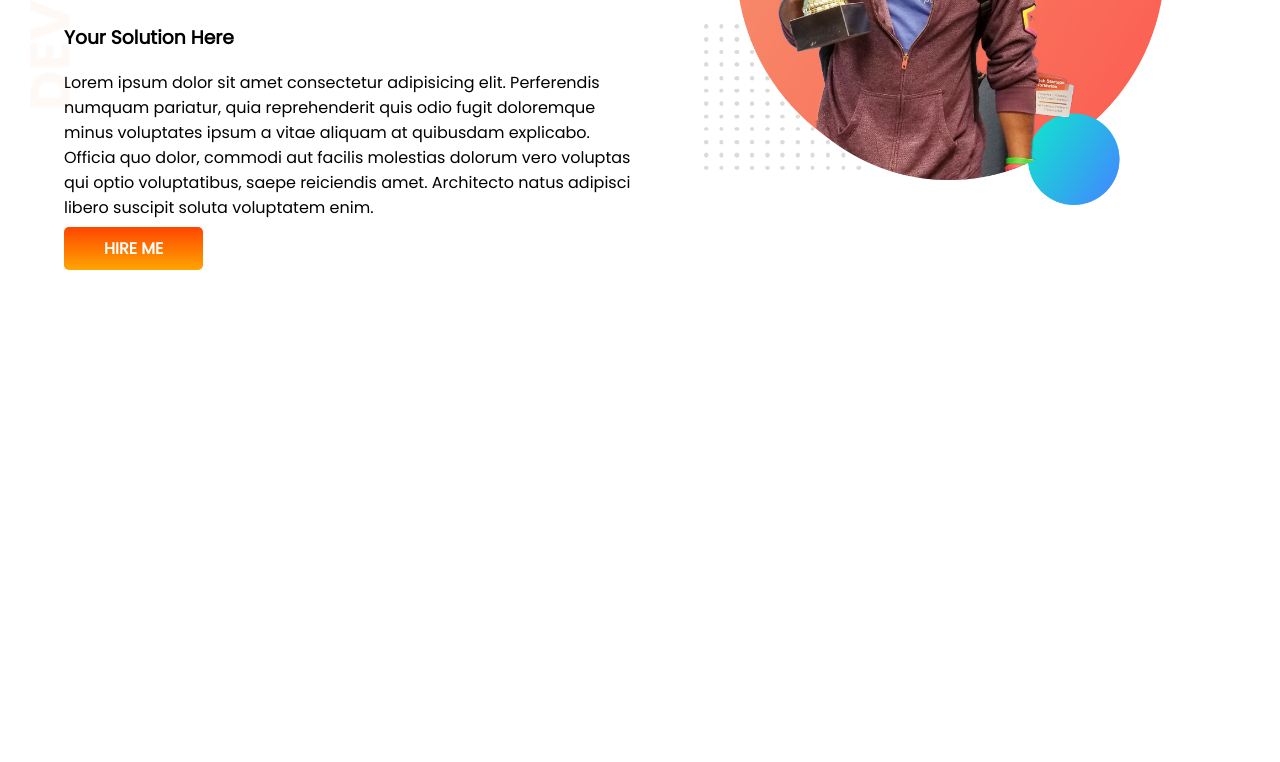
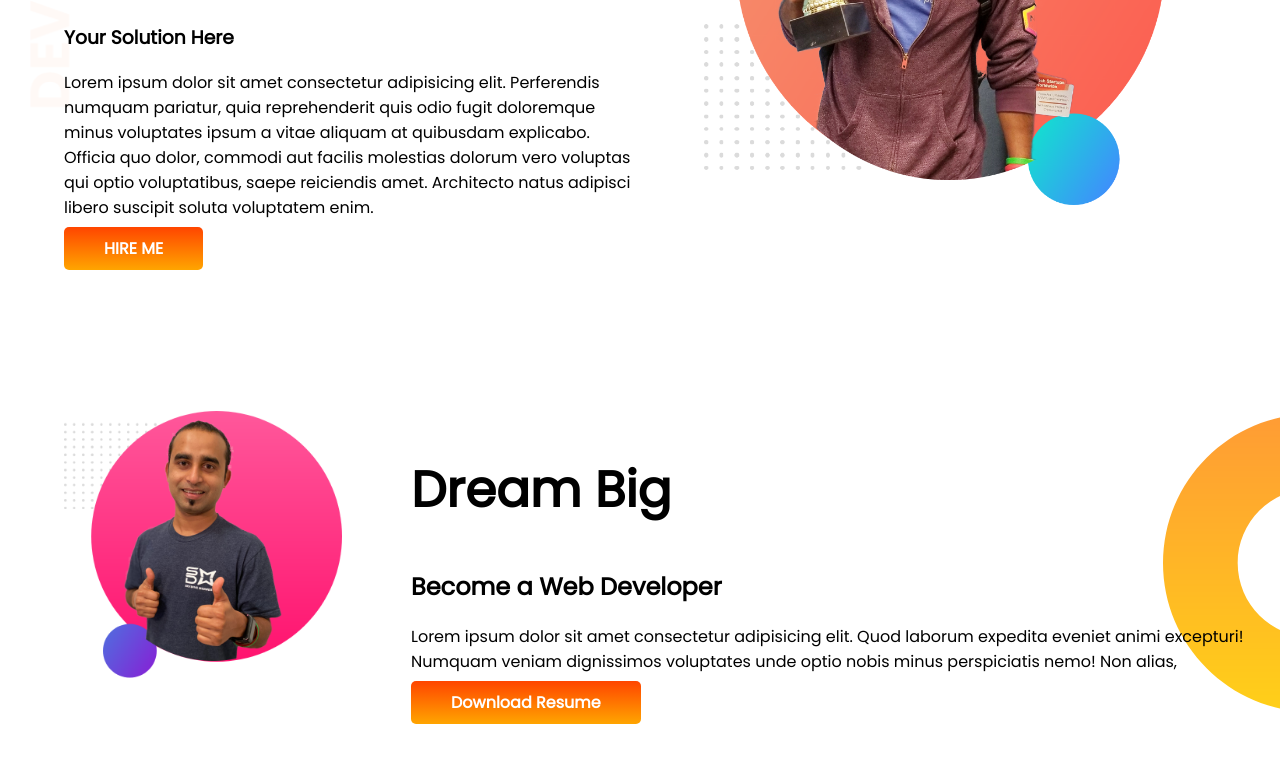
Before and after one commit to safayetbd/developer-portfolio, a plain HTML site: page index.html in a window 1280 px wide. Shown: the part 252-1014 px from the top of the page. Before the commit the page ends 800 px from the top, so only its background shows below. Drawn offline with Linux system fonts and the light colour scheme.

Commit message:
dream added

```diff
--- a/index.html
+++ b/index.html
@@ -11,7 +11,6 @@
       href="https://fonts.googleapis.com/css2?family=Poppins&display=swap"
       rel="stylesheet"
     />
-
     <link rel="stylesheet" href="style.css" />
   </head>
   <body>
@@ -28,7 +27,7 @@
           voluptatibus, saepe reiciendis amet. Architecto natus adipisci libero
           suscipit soluta voluptatem enim.
         </p>
-        <a class="button" target="blank" href="https://github.com/safayetbd/"
+        <a class="button" target="_blank" href="https://github.com/safayetbd/"
           >HIRE ME</a
         >
       </div>
@@ -37,5 +36,22 @@
         <img src="images/jhankar.png" alt="" />
       </div>
     </section>
+
+    <section class="dream-big">
+      <div class="half-width">
+        <img src="images/jhankar2.png" alt="" />
+      </div>
+
+      <div>
+        <h1>Dream Big</h1>
+        <h2>Become a Web Developer</h2>
+        <p>
+          Lorem ipsum dolor sit amet consectetur adipisicing elit. Quod laborum
+          expedita eveniet animi excepturi! Numquam veniam dignissimos
+          voluptates unde optio nobis minus perspiciatis nemo! Non alias,
+        </p>
+        <a class="button" target="_blank" href="">Download Resume</a>
+      </div>
+    </section>
   </body>
 </html>
--- a/style.css
+++ b/style.css
@@ -10,6 +10,7 @@ h1 {
 }
 section {
   display: flex;
+  margin-bottom: 150px;
 }
 .half-width {
   width: 50%;
@@ -30,3 +31,9 @@ section {
   background-image: url(images/top-banner.png);
   background-repeat: no-repeat;
 }
+
+.dream-big {
+  background-image: url(images/dream-bg.png);
+  background-repeat: no-repeat;
+  background-position: right;
+}
```
